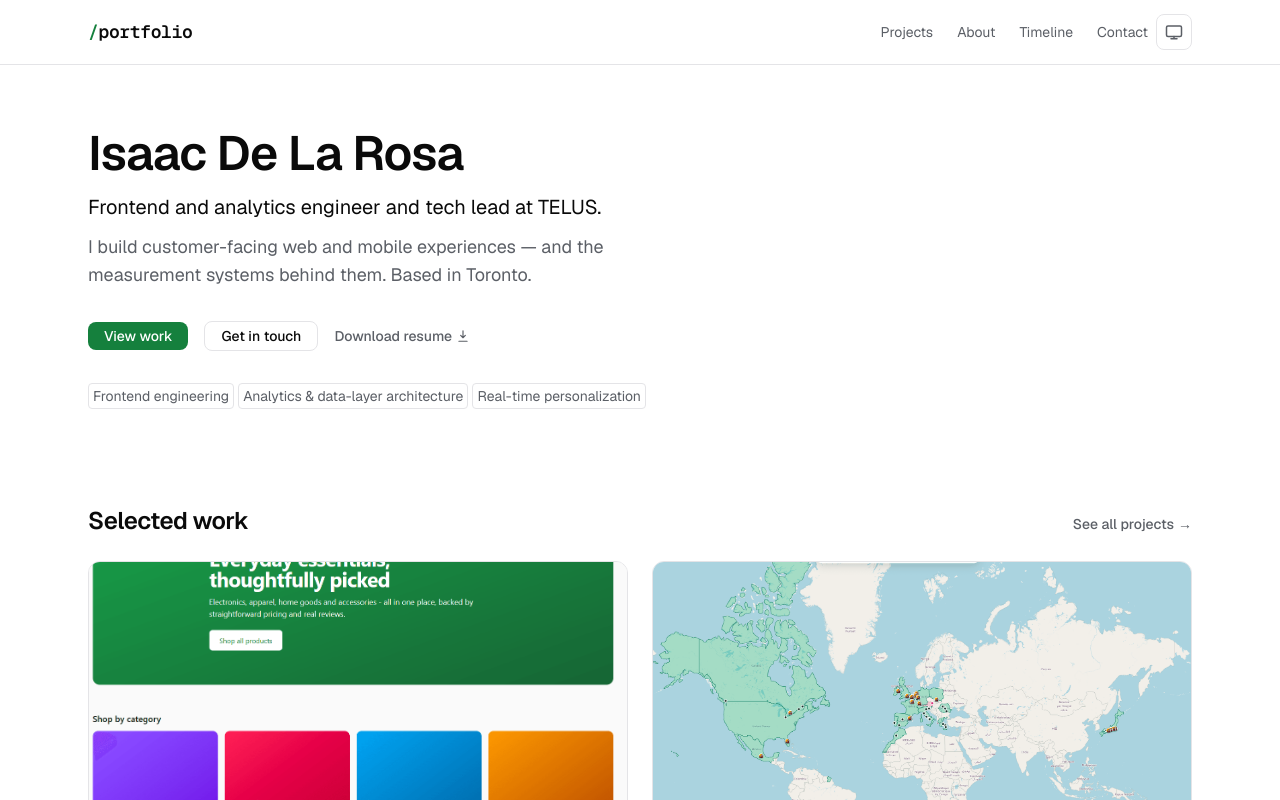
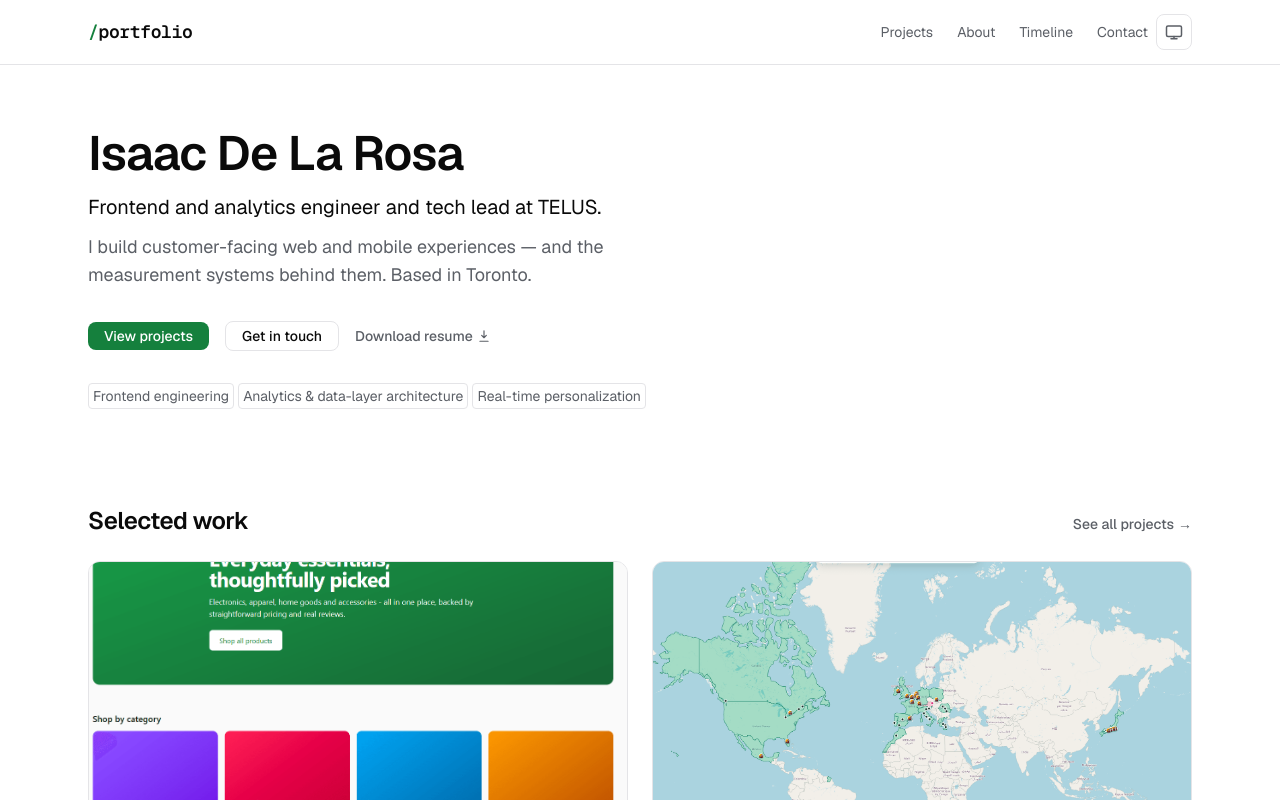
Before and after one commit to dagike/portfolio, a Next.js app: page / in a window 1280 px wide. Shown: the top 800 px of the page. Built offline with nearby package versions, Linux system fonts and the light colour scheme.

Commit message:
update: rename hero cta to view projects

```diff
--- a/src/data/home.ts
+++ b/src/data/home.ts
@@ -5,7 +5,7 @@ export const home = {
   headline: "Frontend and analytics engineer and tech lead at TELUS.",
   lede: "I build customer-facing web and mobile experiences — and the measurement systems behind them. Based in Toronto.",
   ctas: [
-    { href: "/projects", label: "View work" },
+    { href: "/projects", label: "View projects" },
     { href: "/contact", label: "Get in touch" },
   ],
   capabilities: [
```
